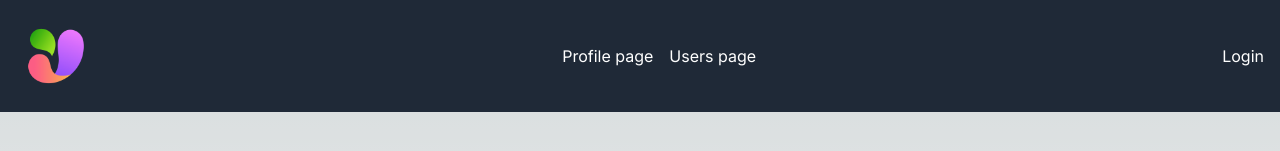
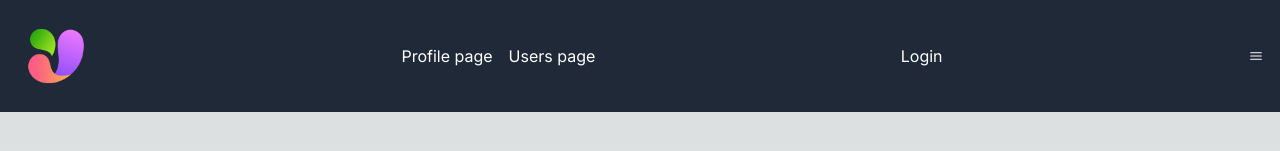
Before and after one commit to Adekoye-Adewale/supabase-data-storage, a Next.js app: page / in a window 1280 px wide. Shown: the top 151 px of the page. Built offline with nearby package versions, Linux system fonts and the light colour scheme; no server answers; the database is empty.

Commit message:
Update index.jsx

```diff
--- a/src/components/header/index.jsx
+++ b/src/components/header/index.jsx
@@ -2,6 +2,7 @@ import React from 'react';
 import SiteLogo from './logo';
 import NavMessage from './navMessage';
 import NavMenu from './navMenu';
+import MobileMenu from './mobileMenu';
 
 export default function SiteHeader() {
 
@@ -11,8 +12,15 @@ export default function SiteHeader() {
                 className="flex justify-between items-center p-4 bg-gray-800 text-white"
             >
                 <SiteLogo />
-                <NavMenu/>
-                <NavMessage/>
+                <div className='hidden sm:flex'>
+                    <NavMenu/>
+                </div>
+                <div className='hidden sm:flex'>
+                    <NavMessage/>
+                </div>
+                <div>
+                    <MobileMenu/>
+                </div>
             </div>
         </header>
     );
```
